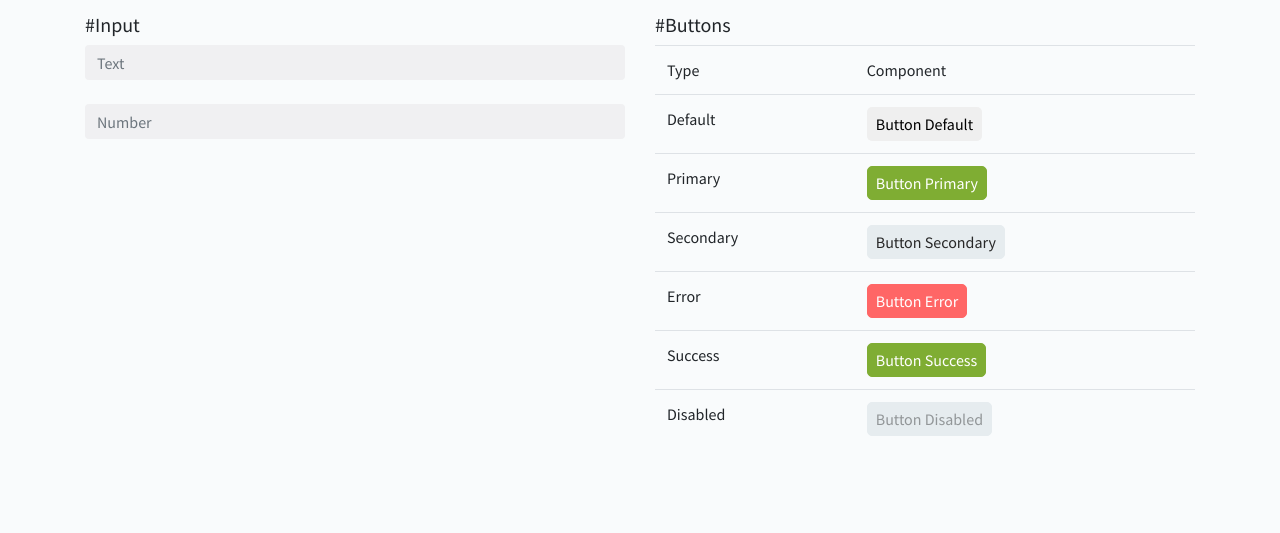
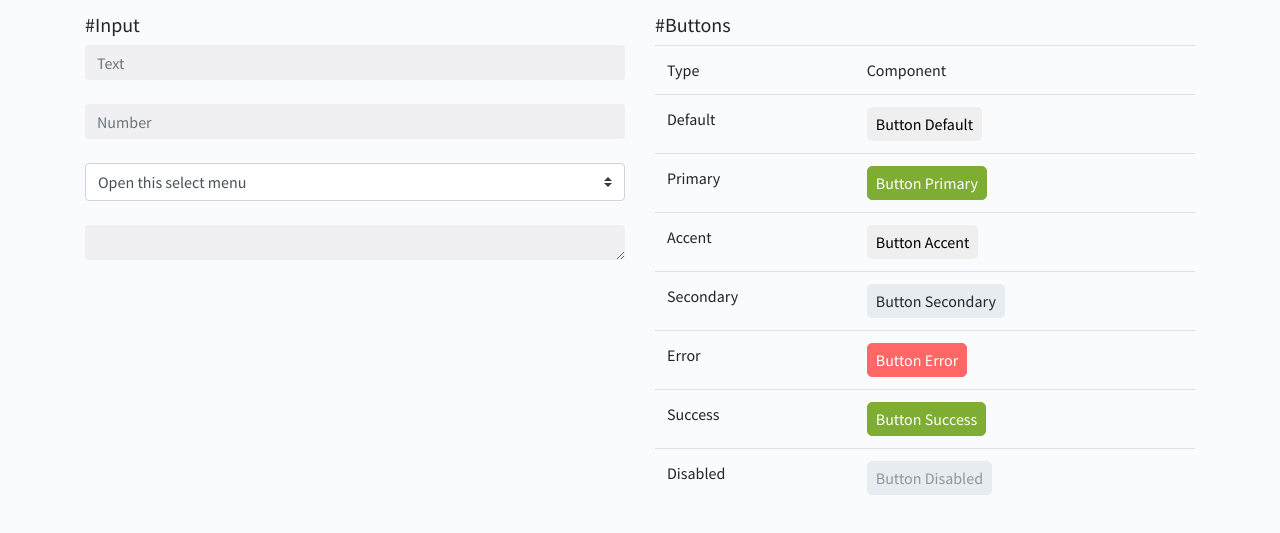
Before and after one commit to mycurelabs/kidlat-css, a website: page index.html in a window 1280 px wide. Shown: the part 83-616 px from the top of the page. Drawn offline with nearby package versions, Linux system fonts and the light colour scheme.

Commit message:
Added samples

```diff
--- a/index.html
+++ b/index.html
@@ -20,6 +20,16 @@
         <input type="text" class="form-control" placeholder="Text">
         <br>
         <input type="number" class="form-control" placeholder="Number">
+        <br>
+        <select class="custom-select">
+          <option selected>Open this select menu</option>
+          <option value="1">One</option>
+          <option value="2">Two</option>
+          <option value="3">Three</option>
+        </select>
+        <br>
+        <br>
+        <textarea class="form-control" cols="30" rows="10"></textarea>
       </div>
       <div class="col-xs-12 col-md-6">
         <h5>#Buttons</h5>
@@ -38,6 +48,10 @@
             <tr>
               <td>Primary</td>
               <td><button class="btn btn-sm btn-primary">Button Primary</button></td>
+            </tr>
+            <tr>
+              <td>Accent</td>
+              <td><button class="btn btn-sm btn-accent">Button Accent</button></td>
             </tr>
             <tr>
               <td>Secondary</td>
```
